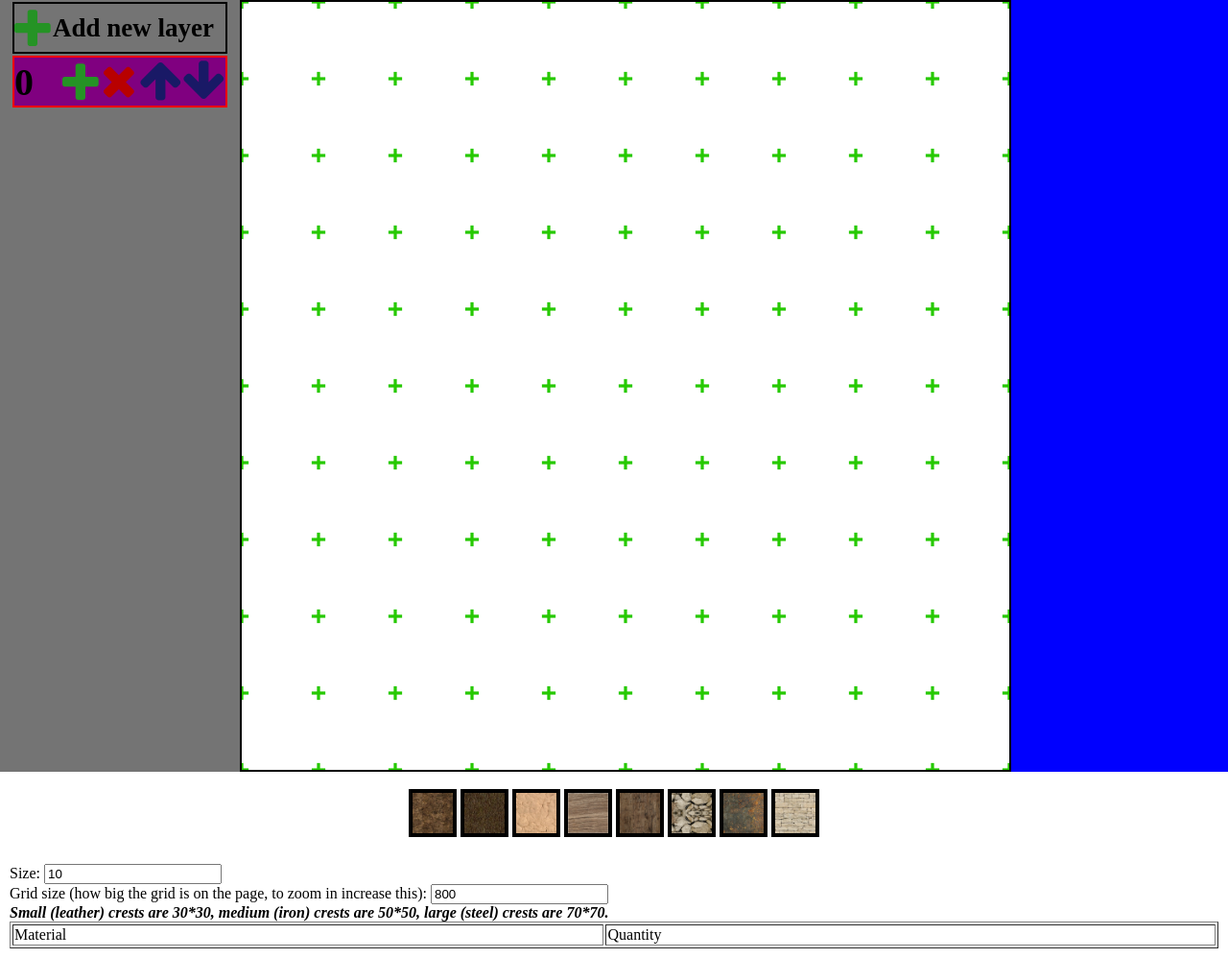
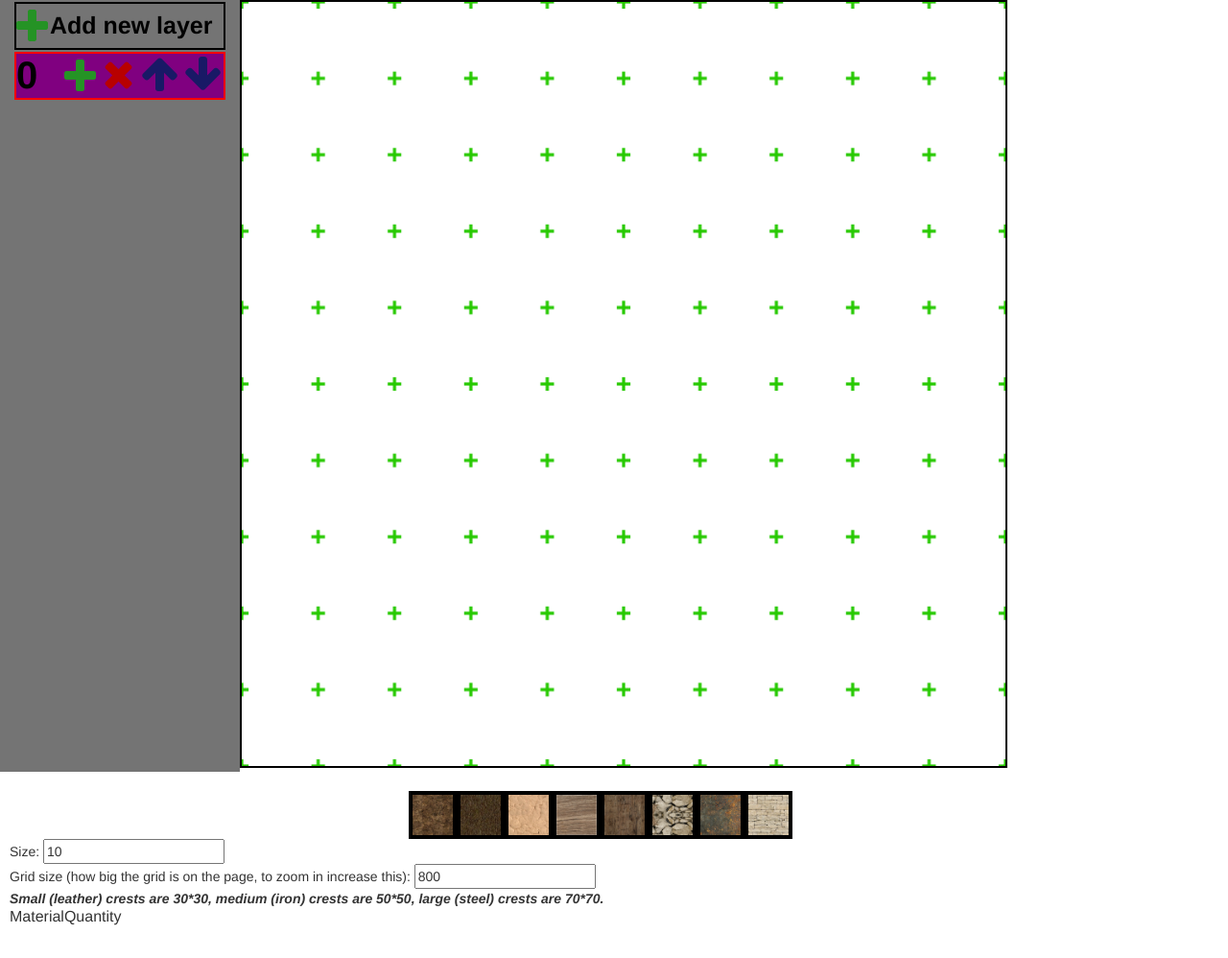
Before and after one commit to ducsuus/RoK-Calc, a plain HTML site: page index.html in a window 1280 px wide. Shown: the whole page at 96% size. After the commit the page ends 974 px from the top, so only its background shows below. Drawn offline with nearby package versions, Linux system fonts and the light colour scheme.

Commit message:
Make it look nice
*Added link to bootstrap 3.3.5 CDN
*Fixed problems related to bootstrap being added
*Commented out development testing code
*Removed empty CSS classes

```diff
--- a/index.html
+++ b/index.html
@@ -1,11 +1,16 @@
 <!-- RoK-Calc - testing with the idea of wall select.-->
 <html>
    <head>
-      <title>RoK Calculator - Wall Select</title>
+       <title>RoK Calculator - Wall Select</title>
 
-      <!-- Load stylesheets before HTML so that the HTML is as it should look immediately - no waiting for CSS!-->
-      <link rel="stylesheet" type="text/css" href="style.css">
-      <link rel="stylesheet" href="http://maxcdn.bootstrapcdn.com/font-awesome/4.3.0/css/font-awesome.min.css">
+       <!-- Load stylesheets before HTML so that the HTML is as it should look immediately - no waiting for CSS!-->
+       <link rel="stylesheet" type="text/css" href="style.css">
+       <link rel="stylesheet" href="http://maxcdn.bootstrapcdn.com/font-awesome/4.3.0/css/font-awesome.min.css">
+
+       <!-- Bootstrap-->
+       <link rel="stylesheet" href="https://maxcdn.bootstrapcdn.com/bootstrap/3.3.5/css/bootstrap.min.css">
+       <link rel="stylesheet" href="https://maxcdn.bootstrapcdn.com/bootstrap/3.3.5/css/bootstrap-theme.min.css">
+       <script src="https://maxcdn.bootstrapcdn.com/bootstrap/3.3.5/js/bootstrap.min.js"></script>
    </head>
    <body>
 
@@ -13,7 +18,7 @@
 
       <div id="sidebar">
 
-         <div onclick="addLayer();" class="sidebar-button"><i id="button-add-new-layer" class="fa fa-3x fa-plus"></i><div class="sidebar-button-text" style="font-size: 27px; margin-left: 40px;">Add new layer</div></div>
+         <div onclick="addLayer();" class="sidebar-button"><i id="button-add-new-layer" class="fa fa-3x fa-plus"></i><div class="sidebar-button-text" style="font-size: 25px; margin-left: 35px;">Add new layer</div></div>
 
          <div id="sidebar-button-container">
 
@@ -46,6 +51,8 @@
       <button type="button" class="paint-button" id="button-stone" onclick="paint_item='stone';updateItemPaintButtonHighlight();"></button>
    </div>
 
+   <br>
+
    <div id="under-container">
       <br>Size: <input type='text' id='grid_size' value="10" onchange="updateSize()"/><br>
       Grid size (how big the grid is on the page, to zoom in increase this):
@@ -53,7 +60,7 @@
 
       <b><i>Small (leather) crests are 30*30, medium (iron) crests are 50*50, large (steel) crests are 70*70.</i></b>
 
-      <table id="table-materials" border="1" style="width:100%">
+      <table id="table-materials" >
       <tr><td>Material</td><td>Quantity</td></tr>
       </table>
 
--- a/style.css
+++ b/style.css
@@ -13,7 +13,7 @@ body{
 /* Container to hold the sidebar and canvas */
 #draw-container {
 	width: 100%;
-	background-color: blue;
+	/* background-color: blue; */
 	height: 804px;
 }
 
@@ -26,11 +26,6 @@ body{
 	height: 804px;
 
 	text-align: center
-
-}
-
-/* The sidebar button container */
-#sidebar-button-container {
 
 }
 
@@ -141,7 +136,7 @@ body{
 /* The canvas container */
 #wallselect-container{
 	position: absolute;
-	background-color: green;
+	/* background-color: green; */
 
 	left: 250px;
 
@@ -153,7 +148,7 @@ body{
 /* The canvas itself */
 #wallselect{
 
-	background-color: red;
+	/* background-color: red; */
 
 	width: 200px;
 	height: 100px;
@@ -189,6 +184,7 @@ body{
 	height: 50px;
 	background-color: blue;
 	background-size: 100% 100%;
+    float: left;
 }
 
 /* Button textures */
```
